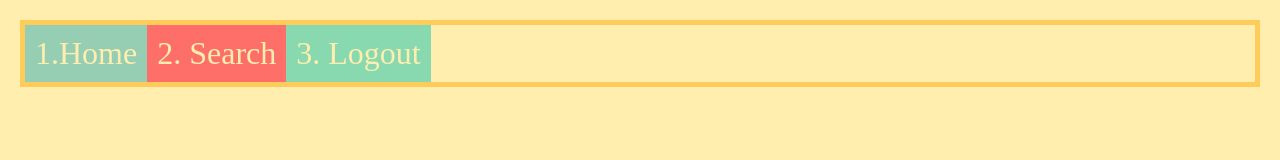
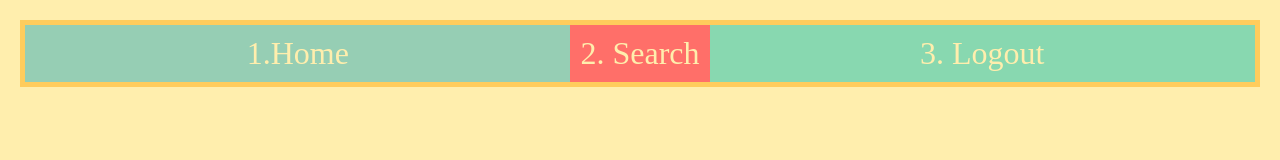
Before and after one commit to utkarsh1810/Development-trashs, a plain HTML site: page flex/index.html in a window 1280 px wide. Drawn offline with Linux system fonts and the light colour scheme.

Commit message:
flex-strech flex-shrink flex-basis

```diff
--- a/flex/style.css
+++ b/flex/style.css
@@ -46,3 +46,21 @@ html, body {
 /* .logout {
   margin-left: auto;
 } to allocate an item any where. */
+
+.container {
+  border: 5px solid #ffcc5c;
+  display: flex;
+
+}
+.home {
+  /* flex: 1; */
+  flex-grow: 1;
+  flex-shrink: 1;
+  flex-basis: 0;
+}
+.logout {
+  /* flex: 1; */
+  flex-grow: 1;
+  flex-shrink: 1;
+  flex-basis: 0;
+}
```
